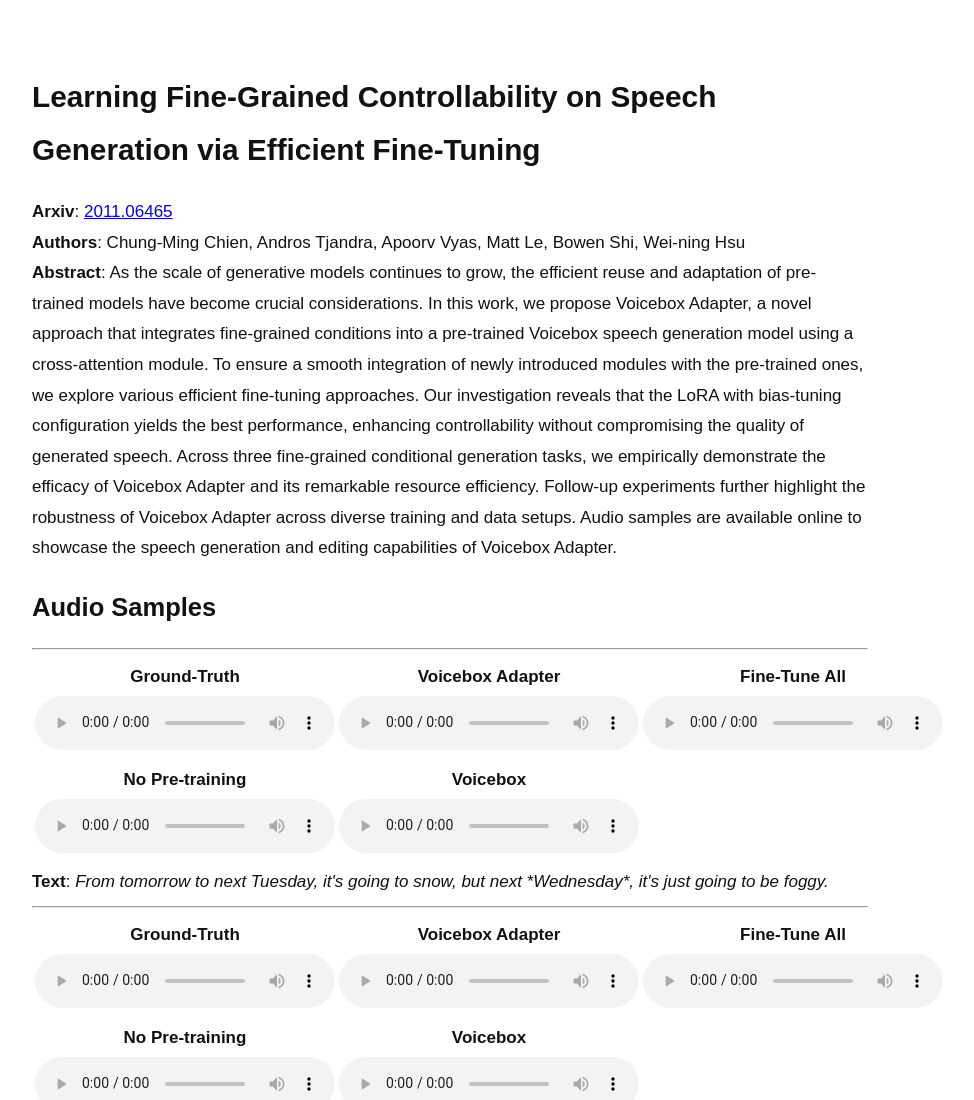
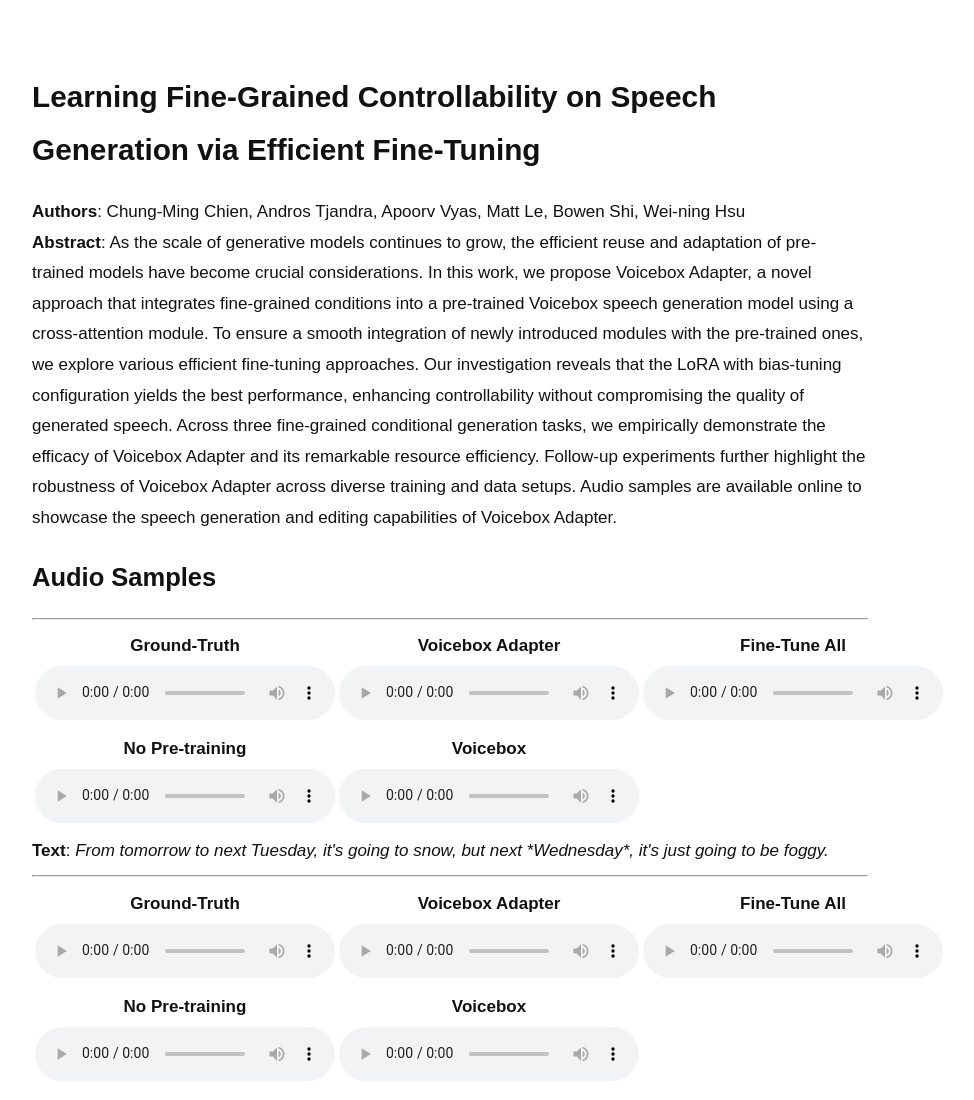
Before and after one commit to ming024/voicebox_adapter, a plain HTML site: page index.html in a window 1280 px wide. Shown: the top 1100 px of the page, without its empty margins (190-1164 px from the left). Drawn offline with Linux system fonts and the light colour scheme.

Commit message:
fix error in html

```diff
--- a/index.html
+++ b/index.html
@@ -34,9 +34,6 @@
     <h1>Learning Fine-Grained Controllability on Speech Generation via Efficient Fine-Tuning</h1>
 
     <p>
-    <div>
-        <b>Arxiv</b>: <a href="https://arxiv.org/abs/2011.06465">2011.06465</a>
-    </div>
     <div>
         <b>Authors</b>: Chung-Ming Chien, Andros Tjandra, Apoorv Vyas, Matt Le, Bowen Shi, Wei-ning Hsu
     </div>
```
